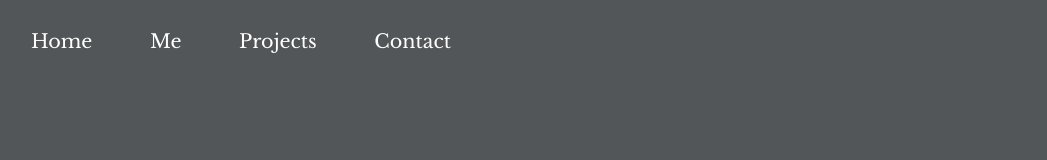
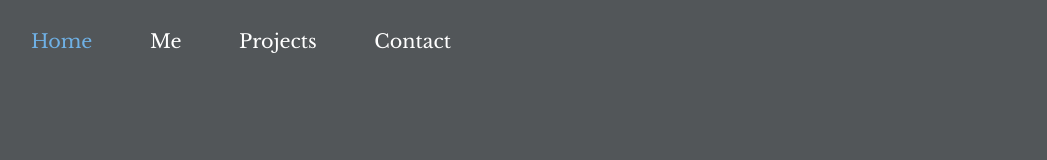
Before and after one commit to Saul-Ordonez/personal-portfolio, a Next.js app: page / in a window 1280 px wide. In both pictures the pointer is over the link "Home". Shown: the top 160 px of the page, without its empty margins (17-1064 px from the left). Built offline with nearby package versions, Linux system fonts and the light colour scheme.

Commit message:
change nav cursor styling

```diff
--- a/styles/Navbar.module.css
+++ b/styles/Navbar.module.css
@@ -12,3 +12,8 @@
 .col + .col {
   margin-left: 3em;
 }
+
+.col:hover {
+  color: #6FB1E6;
+  cursor: default;
+}
```
